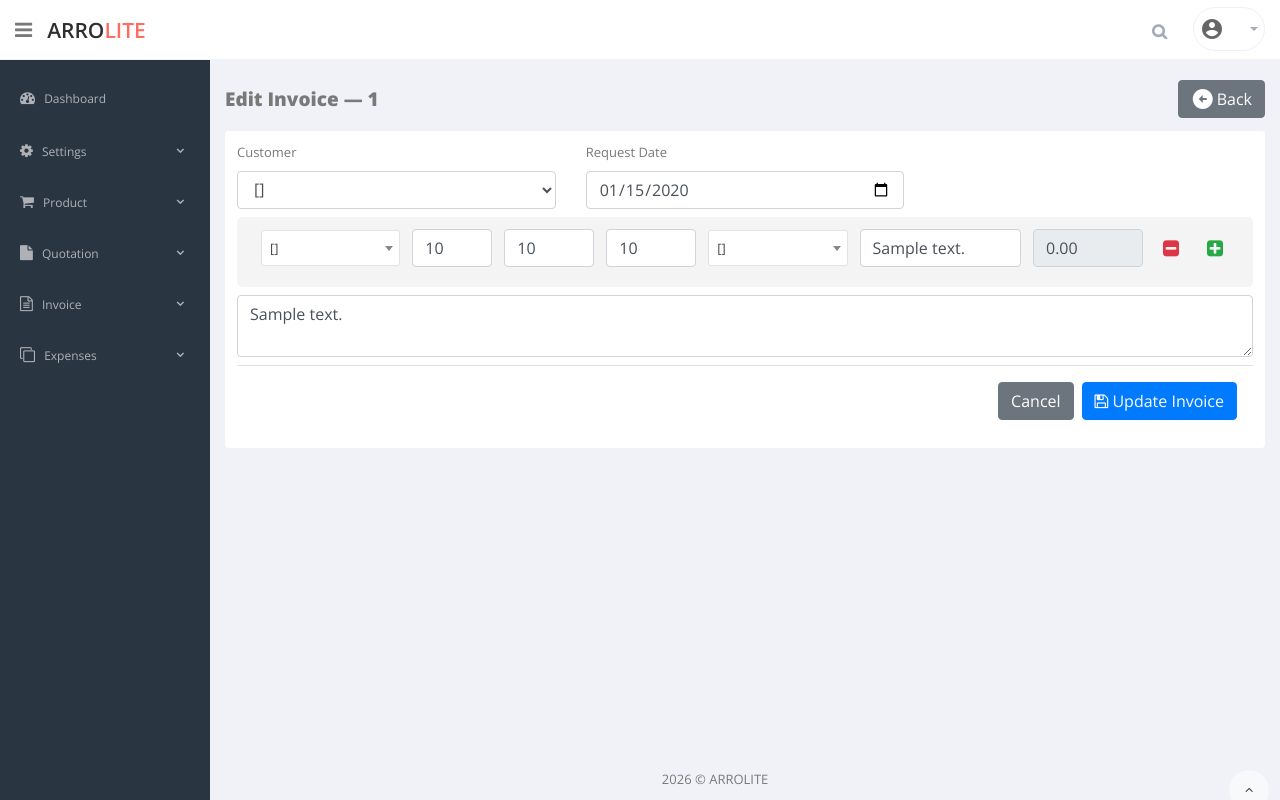
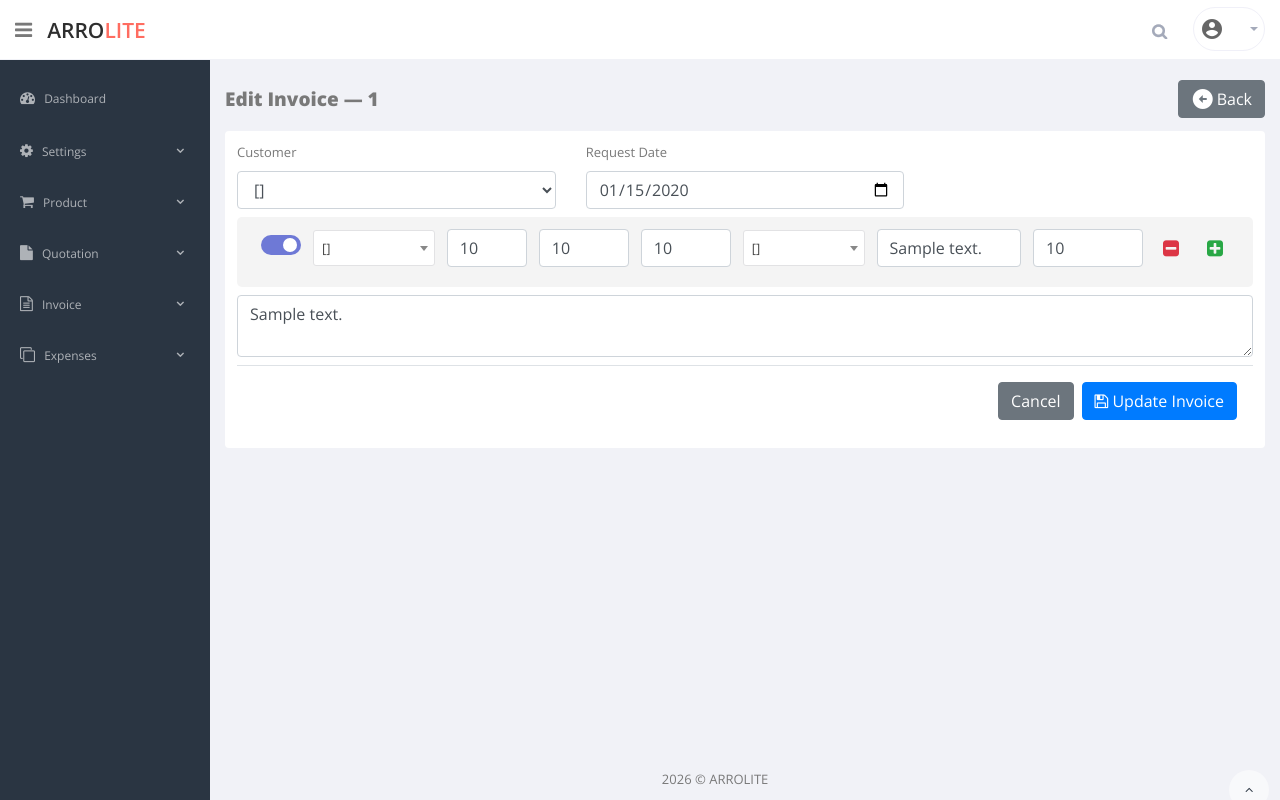
Before and after one commit to SANTHOSHNS001/arrolite, a Django app: template app/templates/pages/invoice/invoice_edit_form.html in a window 1280 px wide. Run offline with Django 5.2, Linux system fonts and the light colour scheme; the template is opened without the code that fills it: most values are stand-ins (such as "Sample title", 1, 10 or a date in 2020); some libraries are stand-ins or nearby versions.

Commit message:
update edit also add auto cal

```diff
--- a/app/models/invoice_model/invoice_model.py
+++ b/app/models/invoice_model/invoice_model.py
@@ -155,7 +155,7 @@ class InvoiceItem(CustomBase):  # Singular name is conventional
     unit = models.ForeignKey("Unit", on_delete=models.SET_NULL, null=True, blank=True)
     width = models.DecimalField(max_digits=10, decimal_places=2, null=True, blank=True)
     height = models.DecimalField(max_digits=10, decimal_places=2, null=True, blank=True)
-    # auto_derivation = models.BooleanField(default=True,null=True ,blank=True,help_text="If true, total price is calculated automatically based on quantity and unit cost. If false, user can enter a custom total price.")
+    auto_derivation = models.BooleanField(default=True,null=True ,blank=True,help_text="If true, total price is calculated automatically based on quantity and unit cost. If false, user can enter a custom total price.")
     description = models.TextField(null=True, blank=True)
 
     class Meta:
--- a/app/models/product/quotation_model.py
+++ b/app/models/product/quotation_model.py
@@ -123,7 +123,7 @@ class QuotationItem(CustomBase):  # Singular name is conventional
     width = models.DecimalField(max_digits=10, decimal_places=2, null=True, blank=True)
     height = models.DecimalField(max_digits=10, decimal_places=2, null=True, blank=True)
     description = models.TextField(null=True, blank=True)
-    # auto_derivation = models.BooleanField(default=True, help_text="If true, total price is calculated automatically based on quantity and unit cost. If false, user can enter a custom total price.")
+    auto_derivation = models.BooleanField(default=True, help_text="If true, total price is calculated automatically based on quantity and unit cost. If false, user can enter a custom total price.")
 
 
     class Meta:
--- a/app/templates/pages/invoice/invoice_edit_form.html
+++ b/app/templates/pages/invoice/invoice_edit_form.html
@@ -4,6 +4,79 @@
 
 {% block style %}
 <style>
+
+
+    input[type="checkbox"] {
+    appearance: none;
+    background-color: #dfe1e4;
+    border-radius: 72px;
+    border-style: none;
+    flex-shrink: 0;
+    height: 20px;
+    margin: 0;
+    position: relative;
+    width: 40px;
+}
+input[type="checkbox"]::before {
+    bottom: -6px;
+    content: "";
+    left: -6px;
+    position: absolute;
+    right: -6px;
+    top: -6px;
+}
+input[type="checkbox"]::before {
+    bottom: -6px;
+    content: "";
+    left: -6px;
+    position: absolute;
+    right: -6px;
+    top: -6px;
+}
+input[type="checkbox"],
+input[type="checkbox"]::after {
+    transition: all 100ms ease-out;
+}
+input[type="checkbox"]::after {
+    background-color: #fff;
+    border-radius: 50%;
+    content: "";
+    height: 14px;
+    left: 3px;
+    position: absolute;
+    top: 3px;
+    width: 14px;
+}
+input[type="checkbox"] {
+    cursor: default;
+}
+input[type="checkbox"]:hover {
+    background-color: #c9cbcd;
+    transition-duration: 0s;
+}
+input[type="checkbox"]:checked {
+    background-color: #6e79d6;
+}
+input[type="checkbox"]:checked::after {
+    background-color: #fff;
+    left: 22px;
+}
+input[type="checkbox"]:checked:hover {
+    background-color: #535db3 !important;
+    transition-duration: 0s;
+}
+input[type="checkbox"]:checked:hover::after {
+    background-color: #fff;
+    left: 22px;
+}
+input[type="checkbox"]:focus:not(.focus-visible) {
+    outline: 0;
+}
+
+label.text-center.tb-checkbox span {
+    margin-left: 10px;
+    vertical-align: top;
+}
 .card-custom-header {
     display: flex;
     align-content: center;
@@ -129,6 +202,10 @@
                     <div class="form-group request-row custom-row-data mb-2" data-index="{{ idx }}">
 
                         {# Product select – pre-selected #}
+                         <div style="width: 60px; text-align: center;">
+                           <input type="hidden" name="is_manual_{{ idx }}" value="0">
+                           <input class="form-check-input" type="checkbox" name="custom_total_{{ idx }}" value="1" id="custom_total_{{ idx }}" {% if not item.auto_derivation %}checked{% endif %}>
+                       </div>
                         <select name="product_{{ idx }}"
                                 class="form-control select2 product-select"
                                 style="min-width:160px;">
@@ -194,7 +271,7 @@
                         <input type="text"
                                class="form-control total-cost"
                                name="unit_cost_{{ idx }}"
-                               readonly
+                               {% if item.auto_derivation %} readonly {% endif %}
                                placeholder="Total"
                                value="{{ item.unit_cost|default:'' }}"
                                style="max-width:110px;" />
@@ -329,6 +406,15 @@ $(document).ready(function () {
         return value * factor;
     }
 
+    function updateManualMode(row) {
+        const manualMode = row.find('input[name^="custom_total_"]').is(':checked');
+        const totalInput = row.find('.total-cost');
+        totalInput.prop('readonly', !manualMode);
+        if (!manualMode) {
+            calculateTotal(row);
+        }
+    }
+
     /**
      * calculateTotal(row)
      * -------------------
@@ -343,6 +429,11 @@ $(document).ready(function () {
      *   • qty / width / height / unit change   (live recalculation)
      */
     function calculateTotal(row) {
+        const manualMode = row.find('input[name^="custom_total_"]').is(':checked');
+        if (manualMode) {
+            return;
+        }
+
         const qty       = parseFloat(row.find('.qty-input').val()) || 0;
         const productId = row.find('.product-select').val();
         const product   = PRODUCTS_DATA[productId];
@@ -430,8 +521,7 @@ $(document).ready(function () {
             dimRow.hide();
         }
 
-        // Recalculate using already-filled values (width/height/unit/qty)
-        calculateTotal(row);
+        updateManualMode(row);
     });
 
     // ─────────────────────────────────────────────────────────────────────────
@@ -476,6 +566,10 @@ $(document).ready(function () {
 
         const html = `
         <div class="form-group request-row custom-row-data mb-2" data-index="${counter}">
+                <div style="width: 60px; text-align: center;">
+                        <input type="hidden" name="is_manual_${counter}" value="0">
+                        <input class="form-check-input" type="checkbox" name="custom_total_${counter}" value="1" id="custom_total_${counter}">
+                </div>
 
             <select name="product_${counter}"
                     class="form-control select2 product-select"
@@ -628,6 +722,10 @@ $(document).ready(function () {
         }
     );
 
+    $(document).on('change', 'input[name^="custom_total_"]', function () {
+        updateManualMode($(this).closest('.request-row'));
+    });
+
     // ─────────────────────────────────────────────────────────────────────────
     // 10. ADD CUSTOMER via AJAX (same as invoice create form)
     // ─────────────────────────────────────────────────────────────────────────
```
Also changed, not shown: app/templates/pages/product/product.html (+12 -11 lines), app/templates/pages/quotation/quotation_edit_form.html (+92 -3 lines), app/view/invoices/invoice_view.py (+6 -4 lines), app/view/quotation/quotation_view.py (+7 -1 lines).
